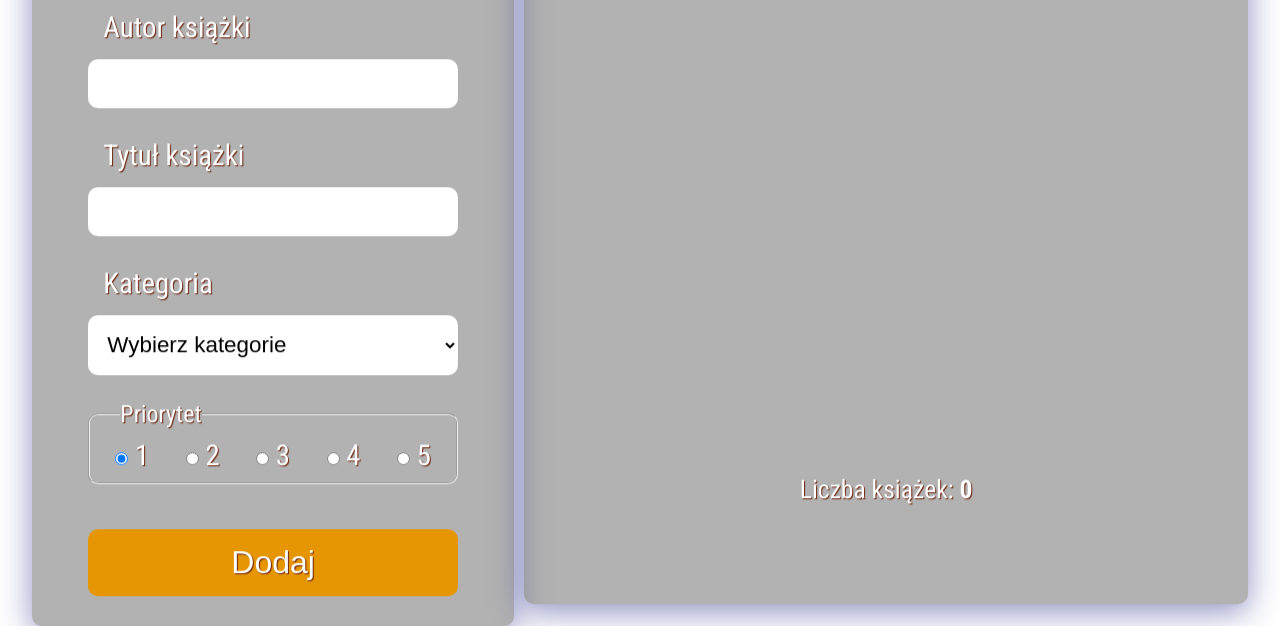
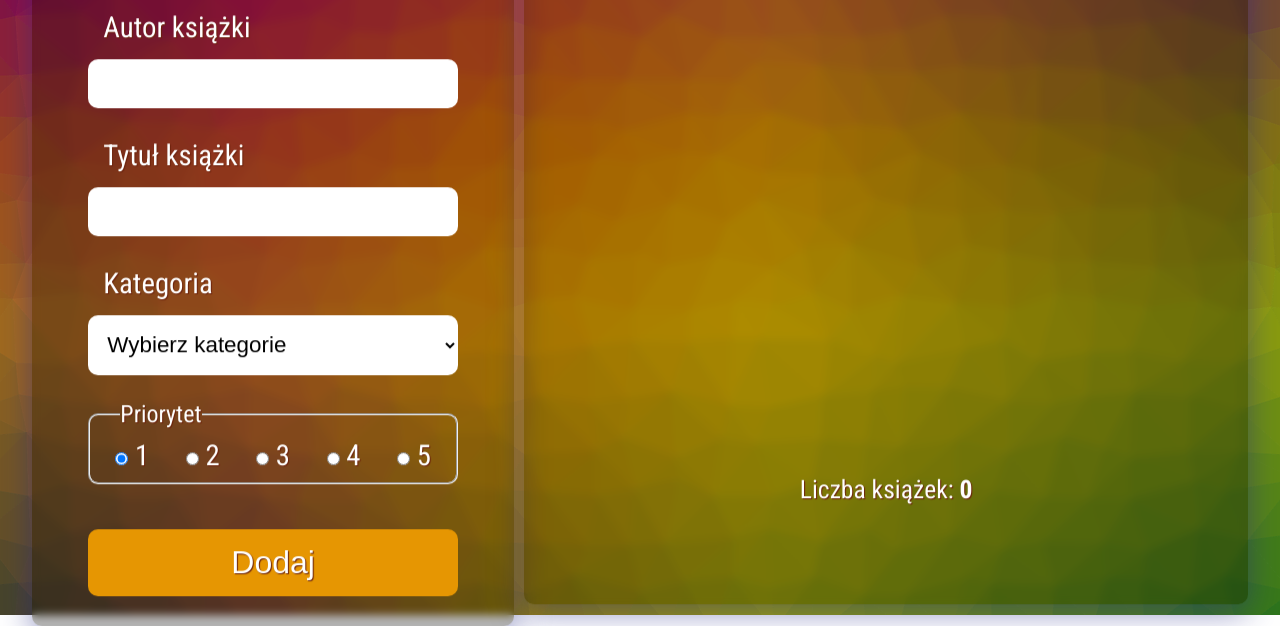
Before and after one commit to agnieszkaole/BooksToRead, a website: page index.html in a window 1280 px wide. Shown: the part 185-811 px from the top of the page. Drawn offline with Linux system fonts and the light colour scheme; the site is published under a folder, as on GitHub Pages, so addresses that start at the root find nothing; files whose address does not match are found by name.

Commit message:
update style.scss

```diff
--- a/style.scss
+++ b/style.scss
@@ -11,7 +11,7 @@
 
 .wrapper {
     min-height: 100vh;
-    background-image: url(/color-2174038_1280.png);
+    background-image: url(color-2174038_1280.png);
     background-size: cover;
     background-repeat: no-repeat;
     color: white;
```
Also changed, not shown: css/style.css, 1 other file.
